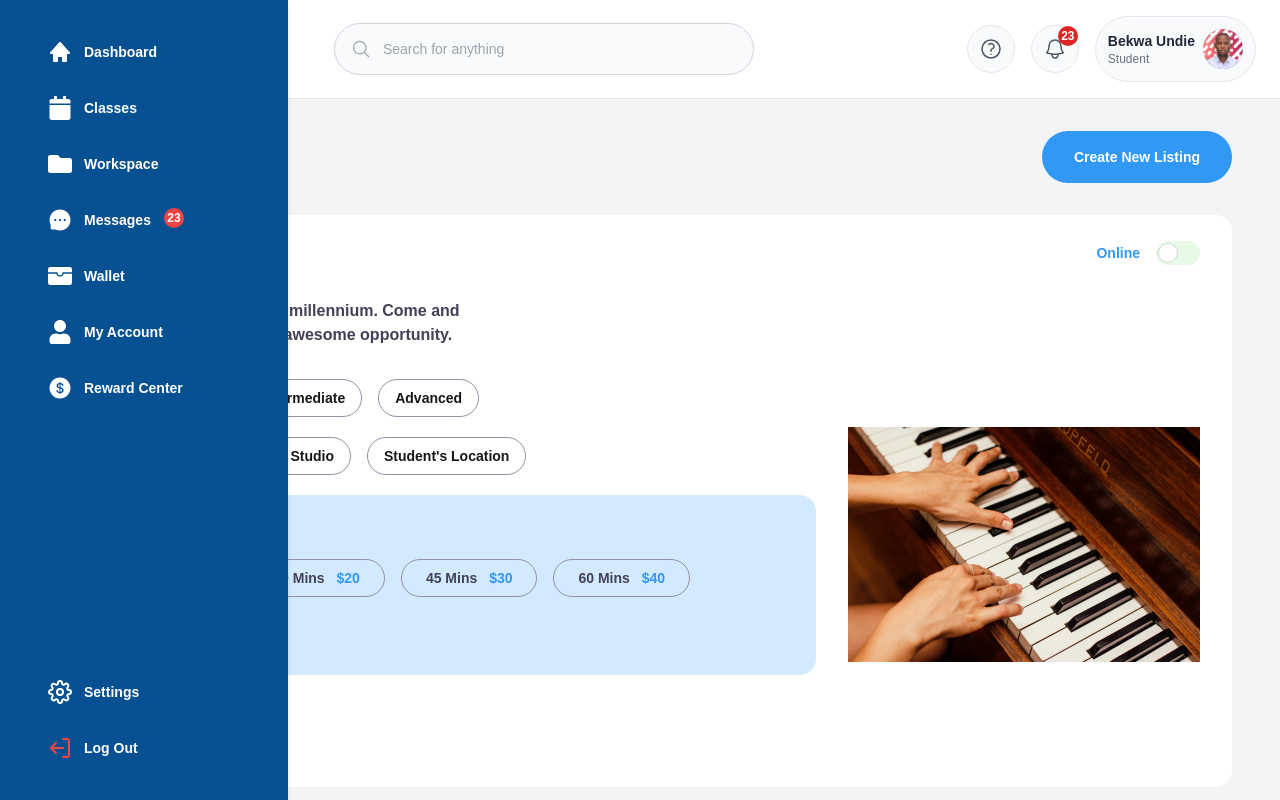
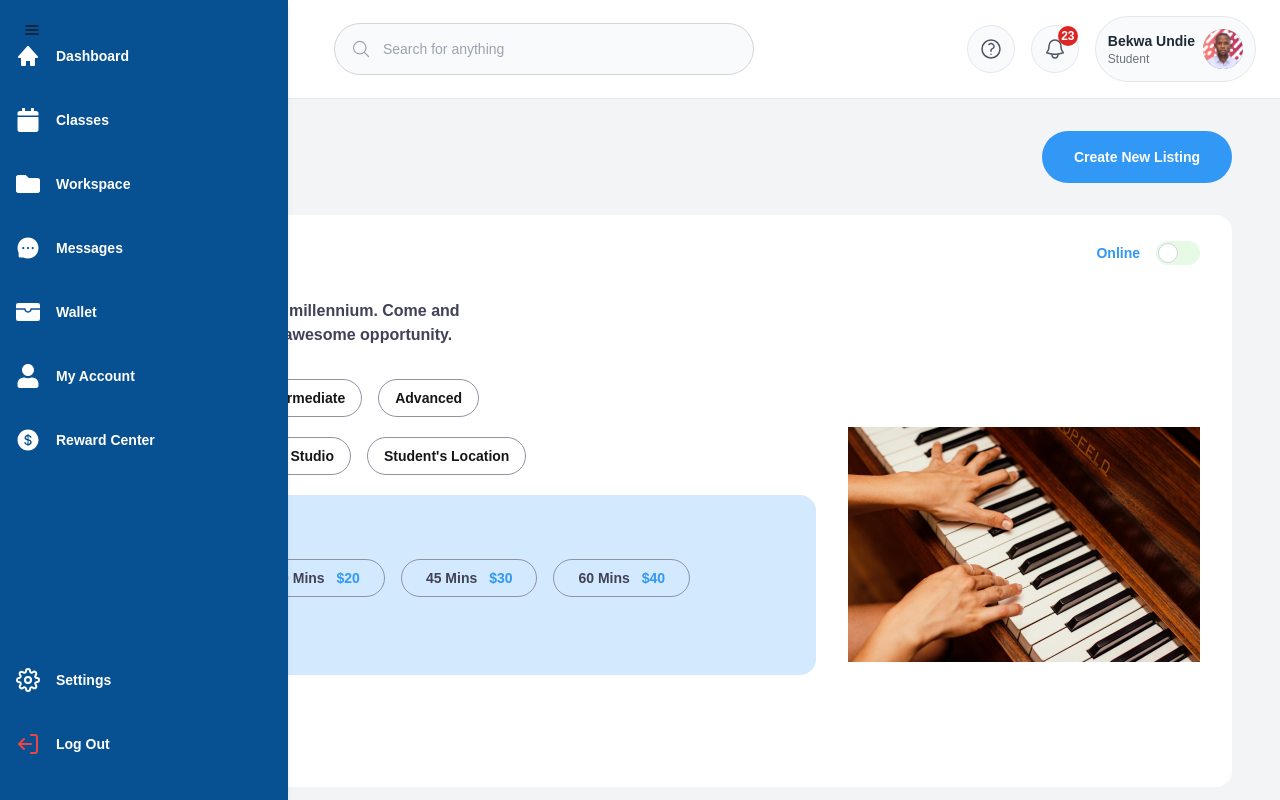
Before and after one commit to Benny-Nwaro/admin-panel, a Next.js app: page /listing in a window 1280 px wide. Shown: the top 800 px of the page. Built offline with nearby package versions, Linux system fonts and the light colour scheme.

Commit message:
animated sidebar

```diff
--- a/src/components/MainWarpper.tsx
+++ b/src/components/MainWarpper.tsx
@@ -1,5 +1,3 @@
-// MainWrapper.tsx
-
 import {
   Box,
   ChakraProvider,
@@ -38,26 +36,41 @@ export default function MainWrapper({ children }: MainWrapperProps) {
             md: `"nav header" "nav main"`, // On larger screens, use sidebar and grid layout
           }}
           gridTemplateRows={{ base: 'auto 1fr', md: '60px 1fr' }}
-          gridTemplateColumns={{ base: '1fr', md: '280px 1fr' }}
-          minH='100vh'
-          gap='1'
+          gridTemplateColumns={{ base: '1fr', md: 'auto 1fr' }}
+          minH="100vh"
+          gap="1"
         >
-          <Box position='sticky' top={0} zIndex={10}>
+          <Box position="sticky" top={0} zIndex={10}>
             <Header onOpen={onOpen} />
           </Box>
-          <Box gridArea='nav' display={{ base: 'none', md: 'block' }} h='100vh'>
+
+          {/* Sidebar Wrapper */}
+          <Box
+            gridArea="nav"
+            display={{ base: 'none', md: 'block' }}
+            h="100vh"
+            bg="gray.800"
+            transition="width 0.3s ease"
+            width={{ base: '4rem', md: '4rem' }}
+            _hover={{
+              width: '18rem',
+              transition: 'width 0.3s ease',
+            }}
+          >
             <Sidebar />
           </Box>
 
-          <Box gridArea='main' bg='gray.100' p={{ base: 2, md: 4 }}>
+          {/* Main Content */}
+          <Box gridArea="main" bg="gray.100" p={{ base: 2, md: 4 }}>
             {children}
           </Box>
+
           {/* Drawer for Mobile Sidebar */}
-          <Drawer isOpen={isOpen} placement='left' onClose={onClose}>
+          <Drawer isOpen={isOpen} placement="left" onClose={onClose}>
             <DrawerOverlay>
               <DrawerContent>
                 <DrawerCloseButton />
-                <DrawerBody className='bg-navbar-bg'>
+                <DrawerBody bg="gray.800">
                   <Sidebar />
                 </DrawerBody>
               </DrawerContent>
--- a/src/components/Sidebar.tsx
+++ b/src/components/Sidebar.tsx
@@ -1,136 +1,116 @@
-import React from 'react'
-import { FiSettings, FiLogOut } from 'react-icons/fi'
-import Link from 'next/link'
-import { BsFillWalletFill } from 'react-icons/bs'
-import { AiFillDollarCircle, AiFillMessage } from 'react-icons/ai'
-import { FaCalendar, FaFolder, FaUser } from 'react-icons/fa'
-import { BiSolidHome } from 'react-icons/bi'
-import { usePathname } from 'next/navigation' // Import useRouter to get current route
+import React from 'react';
+import { FiSettings, FiLogOut } from 'react-icons/fi';
+import Link from 'next/link';
+import { BsFillWalletFill } from 'react-icons/bs';
+import { AiFillDollarCircle, AiFillMessage } from 'react-icons/ai';
+import { FaCalendar, FaFolder, FaUser } from 'react-icons/fa';
+import { BiSolidHome } from 'react-icons/bi';
+import { usePathname } from 'next/navigation';
 
 const Sidebar = () => {
-  const pathname = usePathname() // Initialize the pathname
+  const pathname = usePathname();
 
-  // Check if the current route matches the menu item link
-  const isActive = (path: string) => pathname === path
+  const isActive = (path: string) => pathname === path;
 
   return (
-    <div className='flex md:z-10 flex-col fixed justify-between items-center p-6 gap-8 w-72 h-screen bg-navbar-bg shadow-md'>
+    <div className="group h-full relative">
+      {/* Sidebar Container */}
+      <div className="fixed top-0 left-0 h-full bg-navbar-bg w-16 md:w-20 transition-all duration-300 ease-in-out group-hover:w-72 shadow-md">
         {/* Top Section */}
-      <div className='w-full'>
+        <div className="mt-6">
           <MenuItem
-          icon={<BiSolidHome size={24} className='text-white' />}
-          label='Dashboard'
-          link='/'
-          active={isActive('/')} // Pass active state
+            icon={<BiSolidHome size={24} />}
+            label="Dashboard"
+            link="/"
+            active={isActive('/')}
           />
           <MenuItem
-          icon={<FaCalendar size={24} className='text-white' />}
-          label='Classes'
-          link='/classes/calendar'
-          active={isActive('/classes/calendar')} // Pass active state
+            icon={<FaCalendar size={24} />}
+            label="Classes"
+            link="/classes/calendar"
+            active={isActive('/classes/calendar')}
           />
-
           <MenuItem
-          icon={<FaFolder size={24} className='text-white' />}
-          label='Workspace'
-          link='/workspace'
-          active={isActive('/workspace')} // Pass active state
+            icon={<FaFolder size={24} />}
+            label="Workspace"
+            link="/workspace"
+            active={isActive('/workspace')}
           />
-
-        {/* Messages & Requests with Notification Badge */}
-        <div className='relative'>
           <MenuItem
-            icon={<AiFillMessage size={24} className='text-white' />}
-            label='Messages'
-            link='/messages'
-            active={isActive('/messages')} // Pass active state
+            icon={<AiFillMessage size={24} />}
+            label="Messages"
+            link="/messages"
+            active={isActive('/messages')}
           />
-          <div className='absolute top-4 right-20 bg-red-500 w-5 h-5 flex justify-center items-center rounded-full'>
-            <span className='text-xs text-white font-bold'>23</span>
-          </div>
-        </div>
-
           <MenuItem
-          icon={<BsFillWalletFill size={24} className='text-white' />}
-          label='Wallet'
-          link='/finances/earnings'
-          active={isActive('/finances/earnings')} // Pass active state
+            icon={<BsFillWalletFill size={24} />}
+            label="Wallet"
+            link="/finances/earnings"
+            active={isActive('/finances/earnings')}
           />
-
           <MenuItem
-          icon={<FaUser size={24} className='text-white' />}
-          label='My Account'
-          link='/myaccount'
-          active={isActive('/myaccount')} // Pass active state
+            icon={<FaUser size={24} />}
+            label="My Account"
+            link="/myaccount"
+            active={isActive('/myaccount')}
           />
-
           <MenuItem
-          icon={<AiFillDollarCircle size={24} className='text-white' />}
-          label='Reward Center'
-          link='/reward'
-          active={isActive('/reward')} // Pass active state
+            icon={<AiFillDollarCircle size={24} />}
+            label="Reward Center"
+            link="/reward"
+            active={isActive('/reward')}
           />
         </div>
 
         {/* Bottom Section */}
-      <div className='w-full'>
+        <div className="absolute bottom-6 w-full">
           <MenuItem
-          icon={<FiSettings size={24} className='text-white' />}
-          label='Settings'
-          link='/settings'
-          active={isActive('/settings')} // Pass active state
+            icon={<FiSettings size={24} />}
+            label="Settings"
+            link="/settings"
+            active={isActive('/settings')}
           />
           <MenuItem
-          icon={
-            <FiLogOut size={24} className='text-red-500 transform rotate-180' />
-          }
-          label='Log Out'
-          link='/logout'
+            icon={<FiLogOut size={24} className="text-red-500 rotate-180" />}
+            label="Log Out"
+            link="/logout"
             isLogout
           />
         </div>
       </div>
-  )
-}
+    </div>
+  );
+};
 
 type MenuItemProps = {
-  icon: React.ReactNode
-  label: string
-  link: string
-  active?: boolean // Active prop to control active state
-  hasArrow?: boolean
-  isLogout?: boolean
-}
+  icon: React.ReactNode;
+  label: string;
+  link: string;
+  active?: boolean;
+  isLogout?: boolean;
+};
 
-const MenuItem = ({
-  icon,
-  label,
-  link,
-  active,
-  hasArrow,
-  isLogout,
-}: MenuItemProps) => {
+const MenuItem = ({ icon, label, link, active, isLogout }: MenuItemProps) => {
   return (
-    <Link href={link} className='w-full'>
+    <Link href={link} className="w-full">
       <div
-        className={`flex items-center gap-3 px-6 py-4 ${
-          active ? 'bg-[#085DAA] border-l-4 border-white' : 'bg-navbar-bg' // Apply default bg if not active
+        className={`flex items-center gap-4 px-4 py-5 transition-all duration-300 ${
+          active
+            ? 'bg-[#085DAA] border-l-4 border-white'
+            : 'hover:bg-gray-700'
         }`}
       >
-        {icon}
+        <div className="text-white">{icon}</div>
         <span
-          className={`text-white font-bold text-sm ${
+          className={`text-white font-bold text-sm whitespace-nowrap transition-opacity duration-300 ${
             isLogout ? 'text-red-500' : ''
-          }`}
+          } group-hover:opacity-100 opacity-0`}
         >
           {label}
         </span>
-        {hasArrow && (
-          <span className='ml-auto text-white opacity-80'>&gt;</span>
-        )}
       </div>
     </Link>
-  )
-}
+  );
+};
 
-export default Sidebar
+export default Sidebar;
--- a/src/components/ToDoList.tsx
+++ b/src/components/ToDoList.tsx
@@ -10,7 +10,7 @@ const ToDoList = () => {
   ]
 
   return (
-    <div className='w-full max-w-sm p-4 my-6 bg-white shadow-lg rounded-3xl'>
+    <div className='w-full max-w-md p-4 my-6 bg-white shadow-lg rounded-3xl'>
       {/* Header */}
       <div className='flex justify-between items-center mb-4'>
         <h2 className='text-xl font-bold'>To Do</h2>
```
Lines whose indentation alone changed are shown as unchanged.
